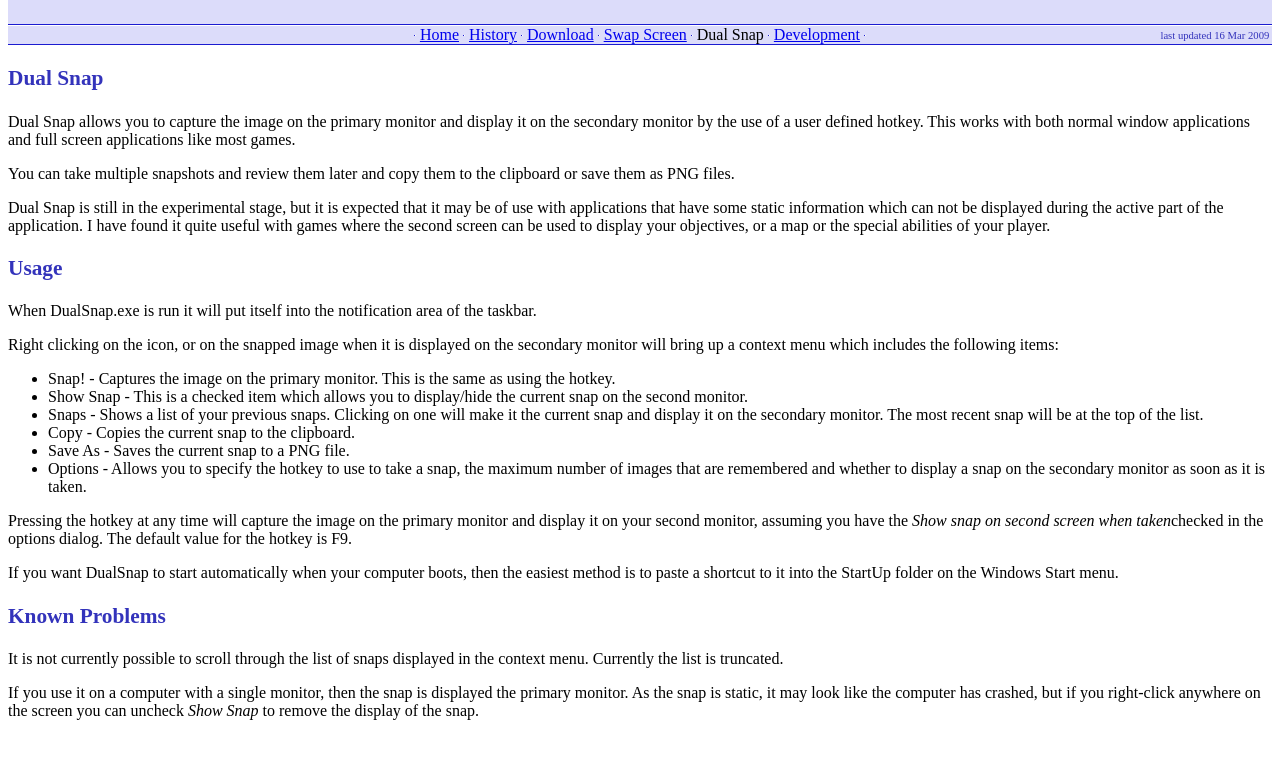
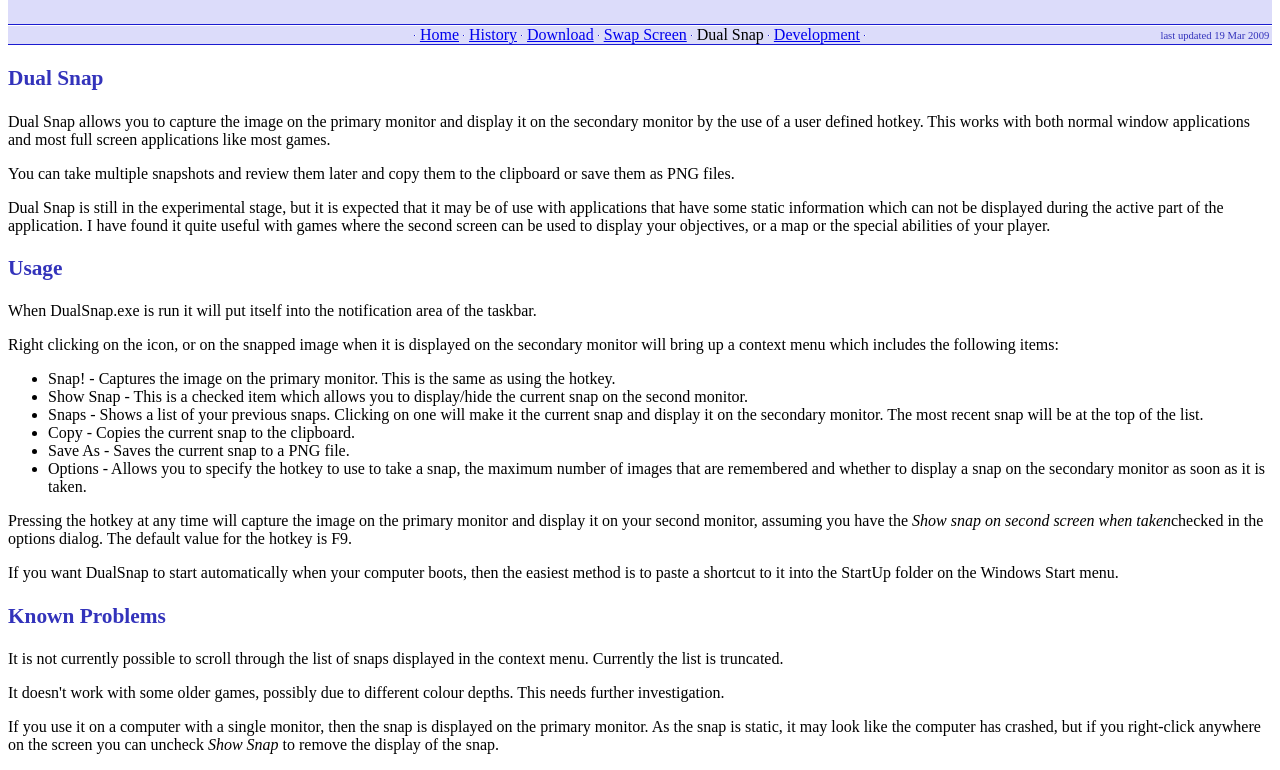
Before and after one commit to shogunxam/dualmonitortool, a plain HTML site: page Web/dualsnap.html in a window 1280 px wide. Shown: the part 85-855 px from the top of the page. Before the commit the page ends 821 px from the top, so only its background shows below. Drawn offline with Linux system fonts and the light colour scheme.

Commit message:
Added infor about some older games not working
git-svn-id: svn://svn.code.sf.net/p/dualmonitortool/code/trunk@24 fb2ba5e6-08d8-4d4c-bdde-3d14dca355d2

```diff
--- a/Web/dualsnap.html
+++ b/Web/dualsnap.html
@@ -50,7 +50,7 @@
 				</tr>
 			</table>
 		</td>
-		<td colspan="1" width="30%" align="right"><p class="LastUpdated">last updated 16 Mar 2009&nbsp;</p></td>
+		<td colspan="1" width="30%" align="right"><p class="LastUpdated">last updated 19 Mar 2009&nbsp;</p></td>
 	</tr>
 	<tr class="Heading">
 		<td colspan="3"><img width="100%" height="1" src="Images/bluedot.png" /></td>
@@ -60,7 +60,7 @@
 
 <p class="SubHeading">Dual Snap</p>
 
-<p>Dual Snap allows you to capture the image on the primary monitor and display it on the secondary monitor by the use of a user defined hotkey.  This works with both normal window applications and full screen applications like most games.<p>
+<p>Dual Snap allows you to capture the image on the primary monitor and display it on the secondary monitor by the use of a user defined hotkey.  This works with both normal window applications and most full screen applications like most games.<p>
 <p>You can take multiple snapshots and review them later and copy them to the clipboard or save them as PNG files.</p>
 <p>Dual Snap is still in the experimental stage, but it is expected that it may be of use with applications that have some static information which can not be displayed during the active part of the application.  I have found it quite useful with games where the second screen can be used to display your objectives, or a map or the special abilities of your player.</p>
 
@@ -87,7 +87,9 @@ on the Windows Start menu.<p>
 
 <p>It is not currently possible to scroll through the list of snaps displayed in the context menu.  Currently the list is truncated.</p>
 
-<p>If you use it on a computer with a single monitor, then the snap is displayed the primary monitor.  As the snap is static, it may look like the computer has crashed, but if you right-click anywhere on the screen you can uncheck <i>Show Snap</i> to remove the display of the snap.</p>
+<p>It doesn't work with some older games, possibly due to different colour depths.  This needs further investigation.</p>
+
+<p>If you use it on a computer with a single monitor, then the snap is displayed on the primary monitor.  As the snap is static, it may look like the computer has crashed, but if you right-click anywhere on the screen you can uncheck <i>Show Snap</i> to remove the display of the snap.</p>
 
 
 </body>
```
